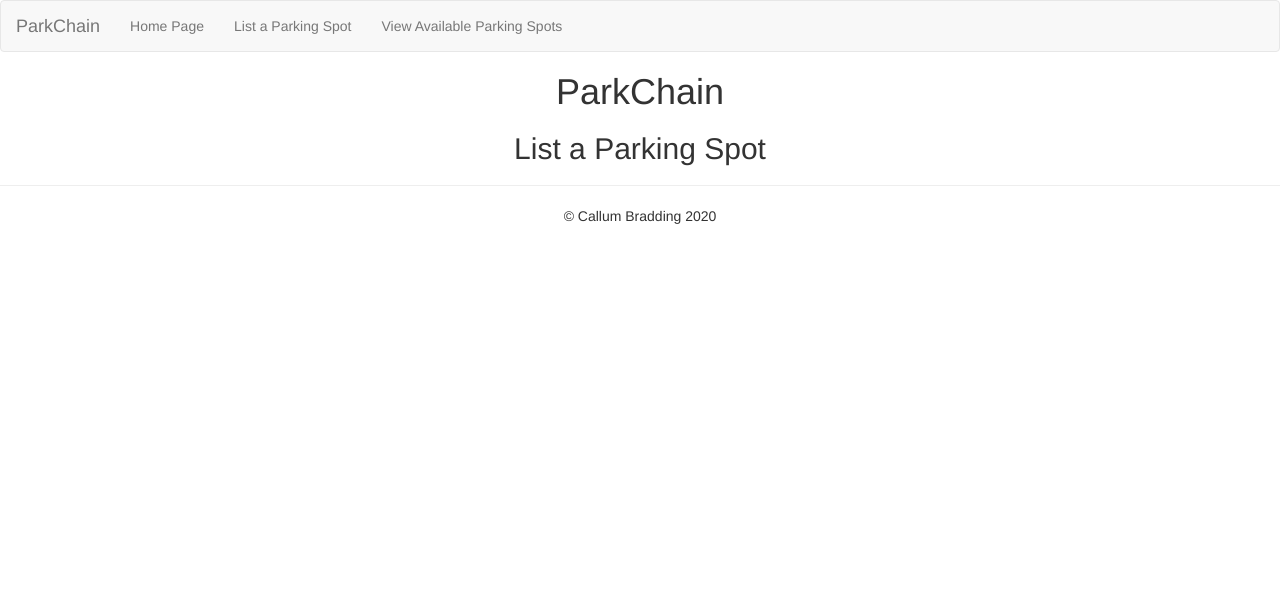
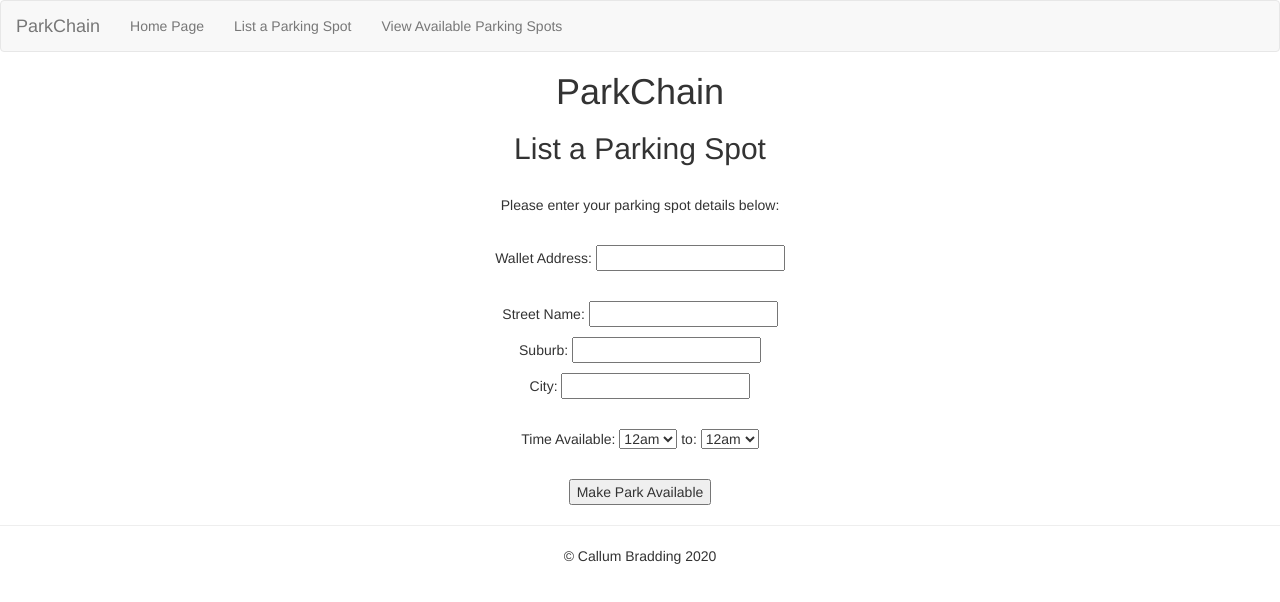
Before and after one commit to calcalbrad/ParkChain, a website: page listPark.html in a window 1280 px wide. Drawn offline with nearby package versions, Linux system fonts and the light colour scheme.

Commit message:
Updated listPark and added a js file to send the park to the blockchain

```diff
--- a/listPark.html
+++ b/listPark.html
@@ -6,6 +6,9 @@
     <meta name="viewport" content="width=device-width, initial-scale=1, shrink-to-fit=no">
     <meta name="author" content="">
     <meta name="description" content="">
+
+    <!-- Blockchain Script -->
+    <script type="text/javascript" src="sendParkToChain.js"></script>
 
     <!-- Bootstrap CDN -->
     <link rel="stylesheet" href="https://maxcdn.bootstrapcdn.com/bootstrap/3.4.1/css/bootstrap.min.css">
@@ -35,7 +38,77 @@
     </header>
 
     <main role="main" class="inner cover">
-        <h2>List a Parking Spot</h2>
+        <h2>List a Parking Spot</h2> <br>
+
+        <div id="targetDiv">
+            <p>Please enter your parking spot details below:</p><br>
+        </div>
+
+        <form id="listParkForm">
+            <p>Wallet Address: <input type="text" name="wallet_address" required/></p> <br>
+
+            <p>Street Name: <input type="text" name="park_street_name" required/></p>
+            <p>Suburb: <input type="text" name="park_suburb" required/></p>
+            <p>City: <input type="text" name="park_city" required/></p> <br>
+
+            <p>Time Available:
+                <select name="time1" id="time1">
+                    <option value="12am">12am</option>
+                    <option value="1am">1am</option>
+                    <option value="2am">2am</option>
+                    <option value="3am">3am</option>
+                    <option value="4am">4am</option>
+                    <option value="5am">5am</option>
+                    <option value="6am">6am</option>
+                    <option value="7am">7am</option>
+                    <option value="8am">8am</option>
+                    <option value="9am">9am</option>
+                    <option value="10am">10am</option>
+                    <option value="11am">11am</option>
+                    <option value="12pm">12pm</option>
+                    <option value="1pm">1pm</option>
+                    <option value="2pm">2pm</option>
+                    <option value="3pm">3pm</option>
+                    <option value="4pm">4pm</option>
+                    <option value="5pm">5pm</option>
+                    <option value="6pm">6pm</option>
+                    <option value="7pm">7pm</option>
+                    <option value="8pm">8pm</option>
+                    <option value="9pm">9pm</option>
+                    <option value="10pm">10pm</option>
+                    <option value="11pm">11pm</option>
+                </select>
+                 to:
+                <select name="time1" id="time2">
+                    <option value="12am">12am</option>
+                    <option value="1am">1am</option>
+                    <option value="2am">2am</option>
+                    <option value="3am">3am</option>
+                    <option value="4am">4am</option>
+                    <option value="5am">5am</option>
+                    <option value="6am">6am</option>
+                    <option value="7am">7am</option>
+                    <option value="8am">8am</option>
+                    <option value="9am">9am</option>
+                    <option value="10am">10am</option>
+                    <option value="11am">11am</option>
+                    <option value="12pm">12pm</option>
+                    <option value="1pm">1pm</option>
+                    <option value="2pm">2pm</option>
+                    <option value="3pm">3pm</option>
+                    <option value="4pm">4pm</option>
+                    <option value="5pm">5pm</option>
+                    <option value="6pm">6pm</option>
+                    <option value="7pm">7pm</option>
+                    <option value="8pm">8pm</option>
+                    <option value="9pm">9pm</option>
+                    <option value="10pm">10pm</option>
+                    <option value="11pm">11pm</option>
+                </select>
+            </p> <br>
+
+            <input type="submit" value="Make Park Available" onclick="sendParkToChain.js">
+        </form>
     </main>
 </div>
 
--- /dev/null
+++ b/sendParkToChain.js
@@ -0,0 +1,4 @@
+import { ethers } from "https://cdn.ethers.io/lib/ethers-5.0.esm.min.js"
+
+const provider = new ethers.providers.Web3Provider(window.ethereum)
+const signer = provider.getSigner()
```
